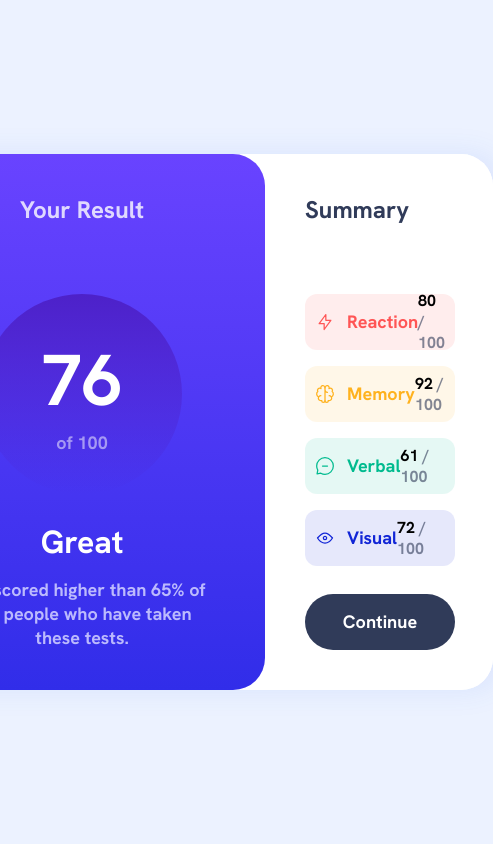
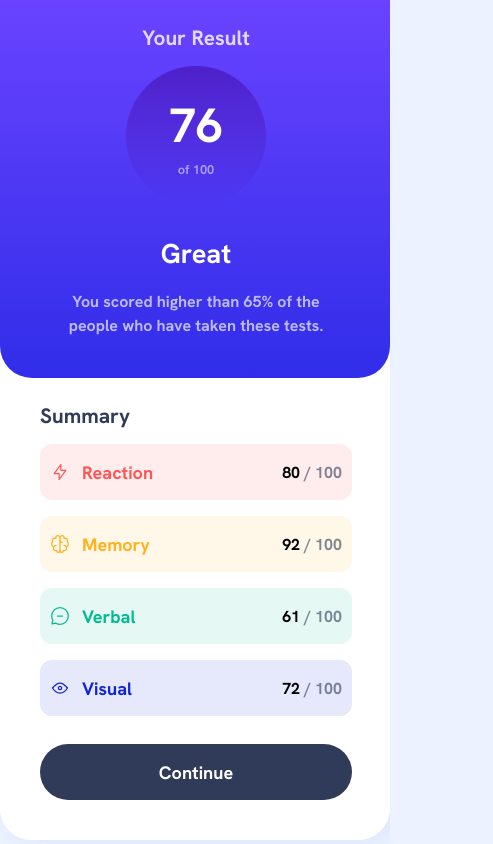
Before and after one commit to JosielLima/results-summary-component, a React (Create React App) app: page / in a window 390 px wide. Shown: the whole page, 493 px wide, since content can reach past the window. Built offline with nearby package versions, Linux system fonts and the light colour scheme.

Commit message:
:fix - responsive

```diff
--- a/src/components/Card.jsx
+++ b/src/components/Card.jsx
@@ -10,16 +10,18 @@ const cardStyle = css`
   background: ${gradientCard};
   display: flex;
   flex-direction: column;
-  gap 28px;
+  gap: 28px;
   justify-content: space-between;
   align-items: center;
   border-radius: 32px;
   width: 368px;
-  padding: 0px 38px 40px 40px;
-  @media (max-width: 375px) {
+  padding: 38px 38px 40px 40px;
+  @media (max-width: 650px) {
     width: 375px;
     gap 24px;
-    padding: 0px 38px 40px 40px;
+    width: 100%;
+    border-top-right-radius: 0px;
+    border-top-left-radius: 0px;
   }
 `;
 
@@ -34,7 +36,7 @@ const grade = css`
   height: 200px;
   border-radius: 50%;
   background: ${gradientCircle};
-  @media (max-width: 375px) {
+  @media (max-width: 650px) {
     width: 140px;
     height: 140px;
   }
@@ -44,7 +46,7 @@ const note = (theme) => css`
   color: ${theme.colors.white};
   font-size: 72px;
   font-weight: bold;
-  @media (max-width: 375px) {
+  @media (max-width: 650px) {
     font-size: 3em;
   }
 `;
@@ -53,7 +55,7 @@ const total = (theme) => css`
   color: ${theme.colors.white};
   font-size:  ${theme.typographySize.body};
   opacity: 0.5;
-  @media (max-width: 375px) {
+  @media (max-width: 650px) {
     font-size: 0.8em;
   }
 `;
@@ -62,7 +64,7 @@ const status = (theme) => css`
   color: ${theme.colors.white};
   font-size: 32px;
   line-height: 40px;
-  @media (max-width: 375px) {
+  @media (max-width: 650px) {
     font-size: 1.7em;
   }
 `;
@@ -81,7 +83,7 @@ const statusSubText = (theme) => css`
   font-size:  ${theme.typographySize.body};
   line-height: 24px;
   text-align: center;
-   @media (max-width: 375px) {
+   @media (max-width: 650px) {
     font-size: 1em;
   }
 `;
--- a/src/components/Title.jsx
+++ b/src/components/Title.jsx
@@ -7,7 +7,8 @@ const Title = styled.h6`
   font-size: 24px;
   line-height: 0;
   height: 0;
-  @media (max-width: 375px) {
+  margin: 0;
+  @media (max-width: 650px) {
    font-size: 1.3em;
   }
 `
--- a/src/pages/Main.jsx
+++ b/src/pages/Main.jsx
@@ -11,17 +11,22 @@ const container = (theme) => css`
   flex: 1;
   width: 100%;
   height: 100vh;
+  @media (max-width: 650px) {
+    align-items: flex-start;
+  }
 `;
 
 const content = (theme) => css`
   background: ${theme.colors.white};
   max-width:736px;
+  min-height: 512px;
   display: grid;
   grid-template-columns: 1fr 1fr;
   border-radius: 32px;
   box-shadow: 10px 0px 30px rgba(61, 108, 236, 0.1);
-  @media (max-width: 375px) {
+  @media (max-width: 650px) {
      grid-template-columns: 1fr;
+     width: 100%;
   }
 `;
 
@@ -31,8 +36,7 @@ const details = (theme) => css`
   flex-direction: column;
   justify-content: space-between;
   gap: 28px;
-  padding: 0px 38px 40px 40px;
-  border-radius-top-right: 32px;
+  padding: 38px 38px 40px 40px;
   border-radius: 32px;
 `;
 
```
